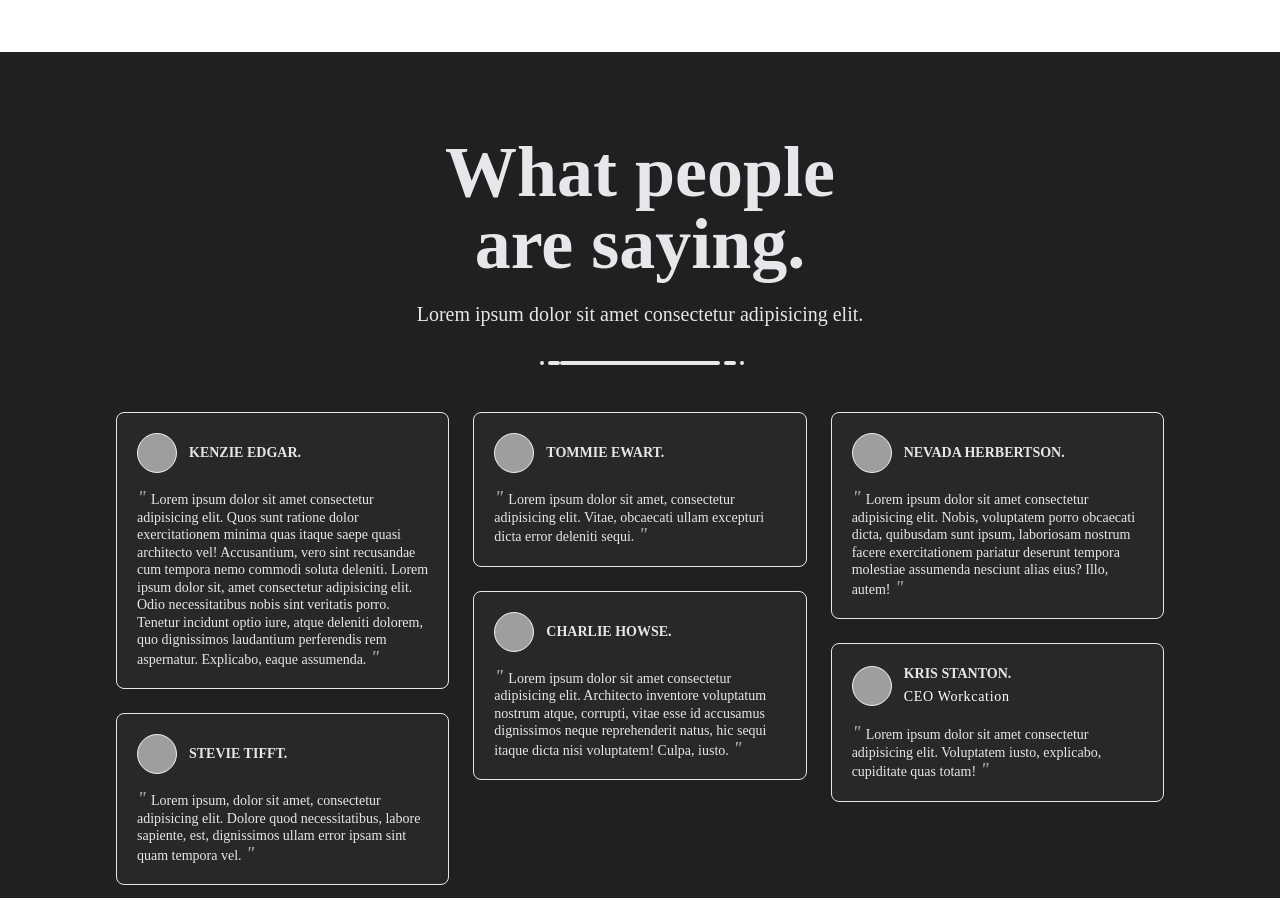
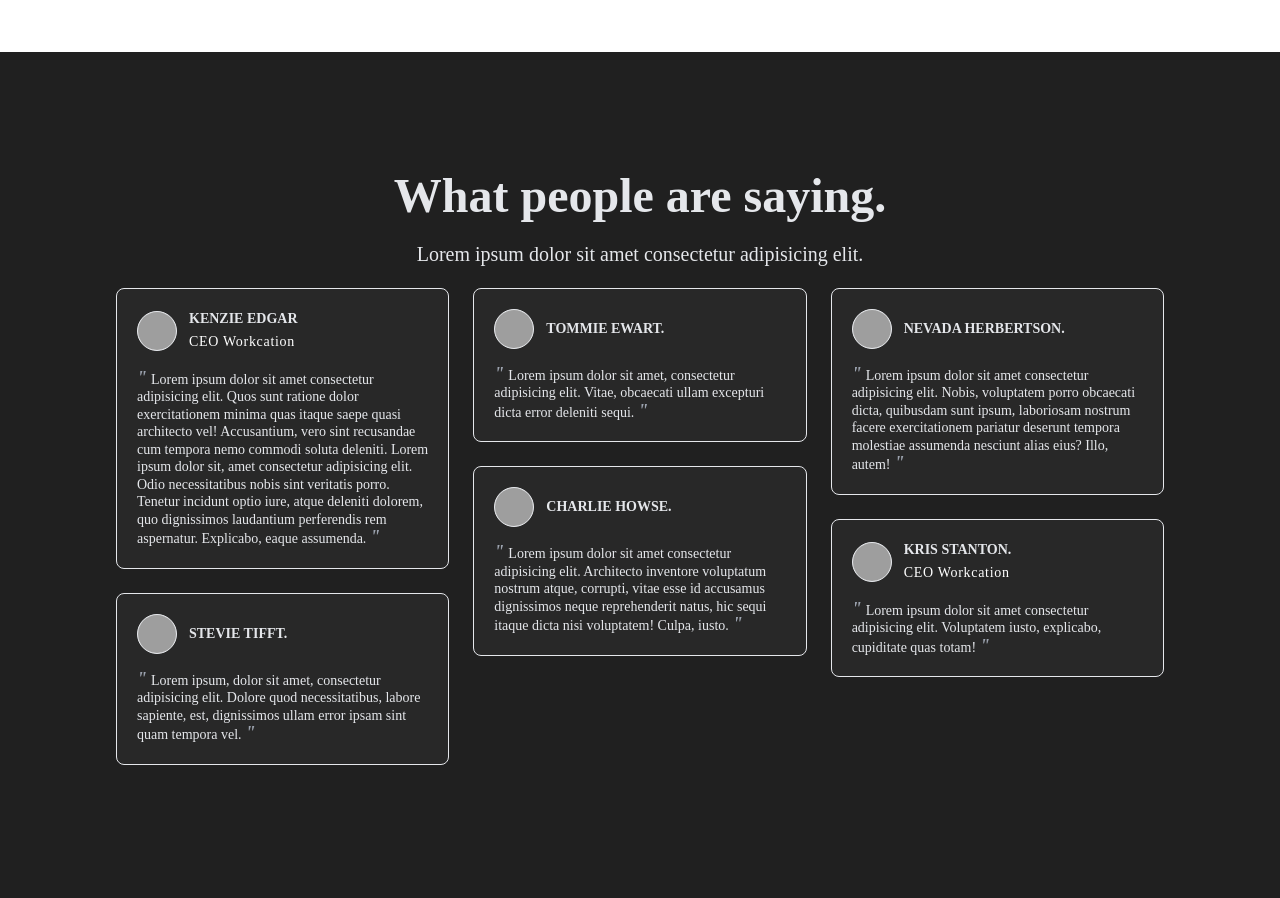
Before and after one commit to synerjay/landing-page-template-nextjs, a Next.js app: page / in a window 1280 px wide. Shown: the part 5700-6598 px from the top of the page. Built offline with nearby package versions, Linux system fonts and the light colour scheme; grey boxes are pictures that could not be loaded.

Commit message:
Added notes

```diff
--- a/comps/Testimonials.js
+++ b/comps/Testimonials.js
@@ -6,22 +6,15 @@ const Testimonials = () => {
       <div className='w-full px-5 py-10 md:py-5 text-gray-200'>
         <div className='w-full max-w-6xl mx-auto'>
           <div className='text-center max-w-xl mx-auto'>
-            <h1 className='text-6xl md:text-7xl font-bold mb-5 text-gray-200'>
-              What people <br />
-              are saying.
+            <h1 className='text-6xl md:text-5xl font-bold mb-5 text-gray-200'>
+              What people are saying.
             </h1>
             <h3 className='text-xl mb-5 font-light'>
               Lorem ipsum dolor sit amet consectetur adipisicing elit.
             </h3>
-            <div className='text-center mb-10'>
-              <span className='inline-block w-1 h-1 rounded-full bg-gray-200 ml-1'></span>
-              <span className='inline-block w-3 h-1 rounded-full bg-gray-200 ml-1'></span>
-              <span className='inline-block w-40 h-1 rounded-full bg-gray-200'></span>
-              <span className='inline-block w-3 h-1 rounded-full bg-gray-200 ml-1'></span>
-              <span className='inline-block w-1 h-1 rounded-full bg-gray-200 ml-1'></span>
-            </div>
           </div>
           <div className='-mx-3 md:flex items-start'>
+            {/* Column 1 */}
             <div className='px-3 md:w-1/3'>
               <div className='w-full mx-auto rounded-lg TestiCard border border-gray-200 p-5 text-gray-200 font-light mb-6'>
                 <div className='w-full flex mb-4 items-center'>
@@ -30,8 +23,11 @@ const Testimonials = () => {
                   </div>
                   <div className='flex-grow pl-3'>
                     <h6 className='font-bold text-sm uppercase text-gray-200'>
-                      Kenzie Edgar.
+                      Kenzie Edgar
                     </h6>
+                    <backqoutes class='font-normal text-white text-sm tracking-wider'>
+                      CEO Workcation
+                    </backqoutes>
                   </div>
                 </div>
                 <div className='w-full'>
@@ -80,6 +76,8 @@ const Testimonials = () => {
                 </div>
               </div>
             </div>
+            {/* End of Column 1 */}
+            {/* Column 2 */}
             <div className='px-3 md:w-1/3'>
               <div className='w-full mx-auto rounded-lg TestiCard border border-gray-200 p-5 text-gray-200 font-light mb-6'>
                 <div className='w-full flex mb-4 items-center'>
@@ -132,6 +130,8 @@ const Testimonials = () => {
                 </div>
               </div>
             </div>
+            {/* End of Column 2 */}
+            {/* Column 3 */}
             <div className='px-3 md:w-1/3'>
               <div className='w-full mx-auto rounded-lg TestiCard border border-gray-200 p-5 text-gray-200 font-light mb-6'>
                 <div className='w-full flex mb-4 items-center'>
@@ -188,6 +188,7 @@ const Testimonials = () => {
                 </div>
               </div>
             </div>
+            {/* End of Column 3 */}
           </div>
         </div>
       </div>
```
